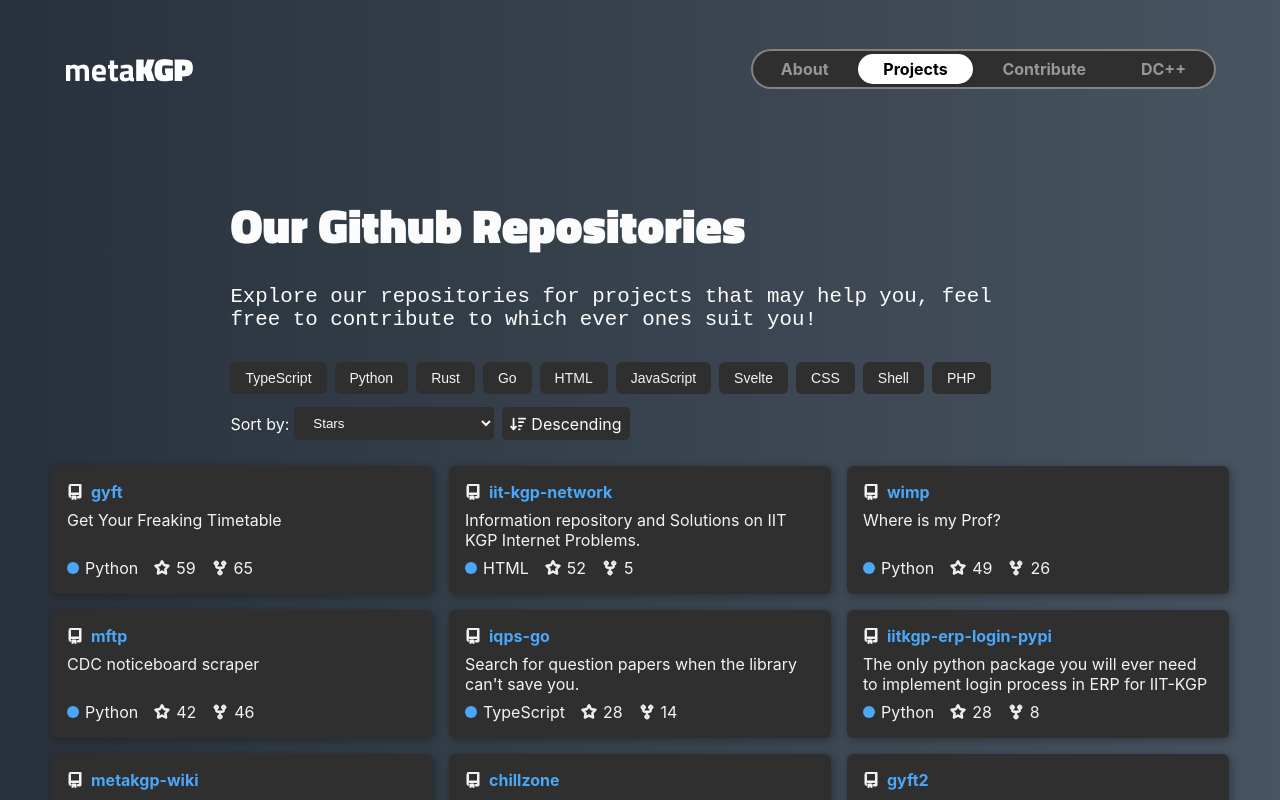
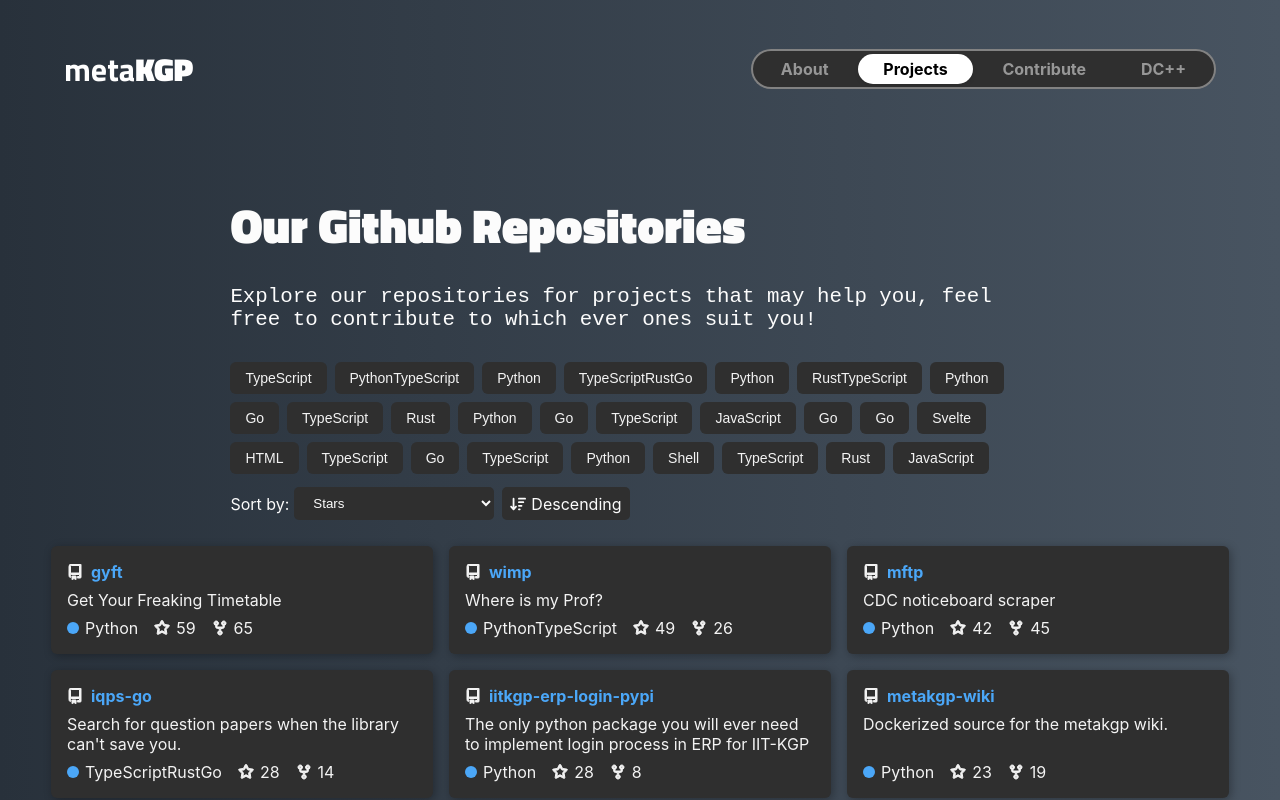
Before and after one commit to metakgp/metakgp.org, a React (Vite) app: page /#/projects in a window 1280 px wide. Built offline with nearby package versions, Linux system fonts and the light colour scheme; a web font is replaced by a local one.

Commit message:
update only stars and forks

```diff
--- a/src/data/repo_data.json
+++ b/src/data/repo_data.json
@@ -4,7 +4,9 @@
         "description": "[WIP] The website for metaKGP. Showcases all metaKGP projects since it is more than just a Wiki.",
         "stars": 3,
         "forks": 5,
-        "language": "TypeScript",
+        "language": [
+            "TypeScript"
+        ],
         "homepage": "http://metakgp.org/"
     },
     {
@@ -12,7 +14,10 @@
         "description": "Where is my Prof?",
         "stars": 49,
         "forks": 26,
-        "language": "Python",
+        "language": [
+            "Python",
+            "TypeScript"
+        ],
         "homepage": "https://wimp.metakgp.org"
     },
     {
@@ -20,7 +25,9 @@
         "description": "Get Your Freaking Timetable",
         "stars": 59,
         "forks": 65,
-        "language": "Python",
+        "language": [
+            "Python"
+        ],
         "homepage": "https://gyft.metakgp.org"
     },
     {
@@ -28,23 +35,32 @@
         "description": "Search for question papers when the library can't save you.",
         "stars": 28,
         "forks": 14,
-        "language": "TypeScript",
+        "language": [
+            "TypeScript",
+            "Rust",
+            "Go"
+        ],
         "homepage": "https://qp.metakgp.org"
     },
     {
         "name": "mftp",
         "description": "CDC noticeboard scraper",
         "stars": 42,
-        "forks": 46,
-        "language": "Python",
-        "homepage": ""
+        "forks": 45,
+        "language": [
+            "Python"
+        ],
+        "homepage": null
     },
     {
         "name": "maintos",
-        "description": " A maintainers' dashboard for all metaKGP projects deployed on the server. ",
+        "description": "A maintainers' dashboard for all metaKGP projects deployed on the server. ",
         "stars": 0,
         "forks": 2,
-        "language": "Rust",
+        "language": [
+            "Rust",
+            "TypeScript"
+        ],
         "homepage": "https://maintos.metakgp.org"
     },
     {
@@ -52,7 +68,9 @@
         "description": "Dockerized source for the metakgp wiki.",
         "stars": 23,
         "forks": 19,
-        "language": "Python",
+        "language": [
+            "Python"
+        ],
         "homepage": "https://wiki.metakgp.org"
     },
     {
@@ -60,39 +78,39 @@
         "description": "Single source of authorising KGPians for all of metaKGP services",
         "stars": 4,
         "forks": 5,
-        "language": "Go",
+        "language": [
+            "Go"
+        ],
         "homepage": "https://heimdall.metakgp.org/"
     },
     {
         "name": "cfmn",
-        "description": null,
+        "description": "Can't Find My Notes",
         "stars": 0,
         "forks": 1,
-        "language": "TypeScript",
+        "language": [
+            "TypeScript"
+        ],
         "homepage": "https://notes.metakgp.org/"
-    },
-    {
-        "name": "iit-kgp-network",
-        "description": "Information repository and Solutions on IIT KGP Internet Problems.",
-        "stars": 52,
-        "forks": 5,
-        "language": "HTML",
-        "homepage": "https://network.metakgp.org/"
     },
     {
         "name": "iitkgp-erp-login-rs",
         "description": "ERP login package in Rust cuz why not. It is also blazingly fast! \ud83d\ude80",
         "stars": 0,
         "forks": 2,
-        "language": "Rust",
-        "homepage": ""
+        "language": [
+            "Rust"
+        ],
+        "homepage": null
     },
     {
         "name": "iitkgp-erp-login-pypi",
         "description": "The only python package you will ever need to implement login process in ERP for IIT-KGP",
         "stars": 28,
         "forks": 8,
-        "language": "Python",
+        "language": [
+            "Python"
+        ],
         "homepage": "https://pypi.org/project/iitkgp-erp-login/"
     },
     {
@@ -100,15 +118,19 @@
         "description": "Pronounced as 'muffins' | My Freakin' Internal Noticeboard Scrapper",
         "stars": 0,
         "forks": 1,
-        "language": "Go",
-        "homepage": ""
+        "language": [
+            "Go"
+        ],
+        "homepage": null
     },
     {
         "name": "societytable",
         "description": "A periodic table of the KGPian societies. Originally created by TSA.",
         "stars": 2,
         "forks": 6,
-        "language": "TypeScript",
+        "language": [
+            "TypeScript"
+        ],
         "homepage": "https://soc.metakgp.org"
     },
     {
@@ -116,7 +138,9 @@
         "description": "Helps find people for ridesharing.",
         "stars": 8,
         "forks": 8,
-        "language": "JavaScript",
+        "language": [
+            "JavaScript"
+        ],
         "homepage": "https://travel.metakgp.org"
     },
     {
@@ -124,7 +148,9 @@
         "description": "Self-hosted ntfy.sh server for metakgp",
         "stars": 16,
         "forks": 3,
-        "language": "Go",
+        "language": [
+            "Go"
+        ],
         "homepage": "https://naarad.metakgp.org"
     },
     {
@@ -132,7 +158,9 @@
         "description": "The only golang package you will ever need to implement login process in ERP for IIT-KGP",
         "stars": 3,
         "forks": 1,
-        "language": "Go",
+        "language": [
+            "Go"
+        ],
         "homepage": null
     },
     {
@@ -140,7 +168,9 @@
         "description": "WIP DC++ replacement for IIT Kharagpur",
         "stars": 10,
         "forks": 3,
-        "language": "Svelte",
+        "language": [
+            "Svelte"
+        ],
         "homepage": null
     },
     {
@@ -148,7 +178,9 @@
         "description": "Find a place to chill during class hours in IIT KGP",
         "stars": 23,
         "forks": 26,
-        "language": "HTML",
+        "language": [
+            "HTML"
+        ],
         "homepage": "https://chill.metakgp.org"
     },
     {
@@ -156,39 +188,39 @@
         "description": "[WIP] A noticeboard that lists upcoming and previous society events.",
         "stars": 2,
         "forks": 1,
-        "language": "TypeScript",
-        "homepage": ""
+        "language": [
+            "TypeScript"
+        ],
+        "homepage": null
     },
     {
         "name": "naarad-ntfy",
         "description": "Send push notifications to your phone or desktop using PUT/POST",
         "stars": 0,
         "forks": 2,
-        "language": "Go",
+        "language": [
+            "Go"
+        ],
         "homepage": "https://naarad.metakgp.org"
-    },
-    {
-        "name": "metakgp.github.io",
-        "description": null,
-        "stars": 4,
-        "forks": 3,
-        "language": "CSS",
-        "homepage": "https://metakgp.github.io"
     },
     {
         "name": "iitkgp-erp-auto-login",
         "description": "[Browser Extension] Auto Login Utility for students' ERP at IIT Kharagpur :octocat:",
         "stars": 4,
         "forks": 2,
-        "language": "TypeScript",
-        "homepage": ""
+        "language": [
+            "TypeScript"
+        ],
+        "homepage": null
     },
     {
         "name": "kronos",
         "description": "A webapp to serve past year grade distributions of IIT KGP students, for IIT KGP students",
         "stars": 5,
         "forks": 4,
-        "language": "Python",
+        "language": [
+            "Python"
+        ],
         "homepage": "https://kronos.streamlit.app"
     },
     {
@@ -196,111 +228,39 @@
         "description": "The metakgp nginx deployment architecture.",
         "stars": 4,
         "forks": 1,
-        "language": "Shell",
-        "homepage": ""
-    },
-    {
-        "name": "dob",
-        "description": "Database of Babel contains every possible bit of information required by any MetaKGP project",
-        "stars": 0,
-        "forks": 1,
-        "language": "Python",
-        "homepage": ""
-    },
-    {
-        "name": "Dynac",
-        "description": "Dynamic CV Viewer Browser Extension",
-        "stars": 9,
-        "forks": 2,
-        "language": "JavaScript",
-        "homepage": "https://sites.google.com/view/dynac-kgp-erp"
-    },
-    {
-        "name": "twerp",
-        "description": "Tethering Wiki to ERP",
-        "stars": 6,
-        "forks": 4,
-        "language": "Python",
-        "homepage": ""
-    },
-    {
-        "name": "slack-invite",
-        "description": "Slack invite for MetaKGP with a sub-domain",
-        "stars": 0,
-        "forks": 0,
-        "language": "CSS",
-        "homepage": "https://slack.metakgp.org"
+        "language": [
+            "Shell"
+        ],
+        "homepage": null
     },
     {
         "name": "gyfe",
         "description": "Get Your Freaking Electives :)",
         "stars": 7,
         "forks": 9,
-        "language": "TypeScript",
-        "homepage": ""
+        "language": [
+            "TypeScript"
+        ],
+        "homepage": null
     },
     {
         "name": "slack-archive",
         "description": "Tool to view all the messages of slack workspaces. Checkmate capitalism",
         "stars": 1,
         "forks": 0,
-        "language": "Rust",
+        "language": [
+            "Rust"
+        ],
         "homepage": "https://archive.metakgp.org/"
-    },
-    {
-        "name": "gyft2",
-        "description": "Get Your Freaking Timetable REBORN , A version of metakgp/gyft that does not need password",
-        "stars": 20,
-        "forks": 9,
-        "language": "Python",
-        "homepage": "https://xypnox.github.io/gyft2/"
-    },
-    {
-        "name": "SlackNotifications",
-        "description": "Slack Mediawiki - Integrate Slack with Mediawiki. Sends notifications into your Slack room when certain actions are being performed in your wiki (for example when article is being edited, new article was added...)",
-        "stars": 0,
-        "forks": 0,
-        "language": "PHP",
-        "homepage": "https://www.mediawiki.org/wiki/Extension:SlackNotifications"
     },
     {
         "name": "fERP",
         "description": "Stands for Feedback-ERP. Automation extension for IIT KGP ERP feedback",
         "stars": 11,
         "forks": 0,
-        "language": "JavaScript",
-        "homepage": ""
-    },
-    {
-        "name": "kakashi",
-        "description": "The copy ninja",
-        "stars": 4,
-        "forks": 3,
-        "language": "Python",
+        "language": [
+            "JavaScript"
+        ],
         "homepage": null
-    },
-    {
-        "name": "chitragupta",
-        "description": null,
-        "stars": 6,
-        "forks": 1,
-        "language": "Python",
-        "homepage": null
-    },
-    {
-        "name": "scripts",
-        "description": "Scripts used in generation and maintenance of metaKGP content",
-        "stars": 4,
-        "forks": 7,
-        "language": "Python",
-        "homepage": null
-    },
-    {
-        "name": "metacandy",
-        "description": "A nice flat, minimal skin for Metakgp. Forked and modified from the BRLCAD theme. ",
-        "stars": 3,
-        "forks": 1,
-        "language": "CSS",
-        "homepage": ""
     }
 ]
--- a/src/pages/Projects.tsx
+++ b/src/pages/Projects.tsx
@@ -5,6 +5,7 @@
 import RepoData from '../data/repo_data.json';
 import SortDropdown from "../components/SortDropdown";
 import PaginatedCardGrid from "../sections/CardGrid";
+
 const Projects = () => {
   const repoList: REPO_DATA_TYPE[] = RepoData as REPO_DATA_TYPE[]
   const [sortField, setSortField] = useState("stars");
@@ -13,9 +14,6 @@
   const [selectedLanguage, setSelectedLanguage] = useState<string[]>([]);
   const [FilteredRepos, setFilteredRepos] = useState<REPO_DATA_TYPE[]>(repoList);
 
-
-  //sorting based on STARS ,FORKS , NAME
-  // and Also filtered by Language
   useEffect(() => {
     let result = repoList.filter((repo) =>
       selectedLanguage.length === 0 || selectedLanguage.includes(repo.language)
```
Also changed, not shown: 1 other file (tests, documents, lock files or other folders).
